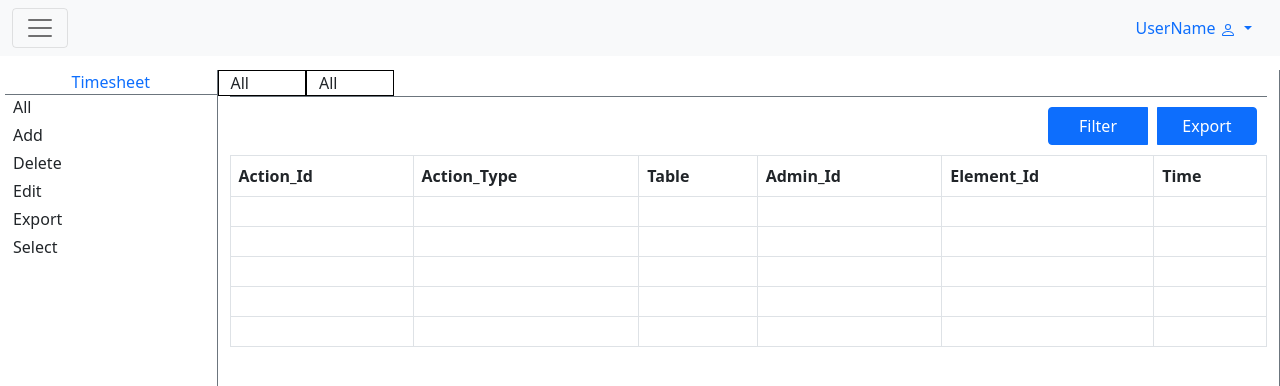
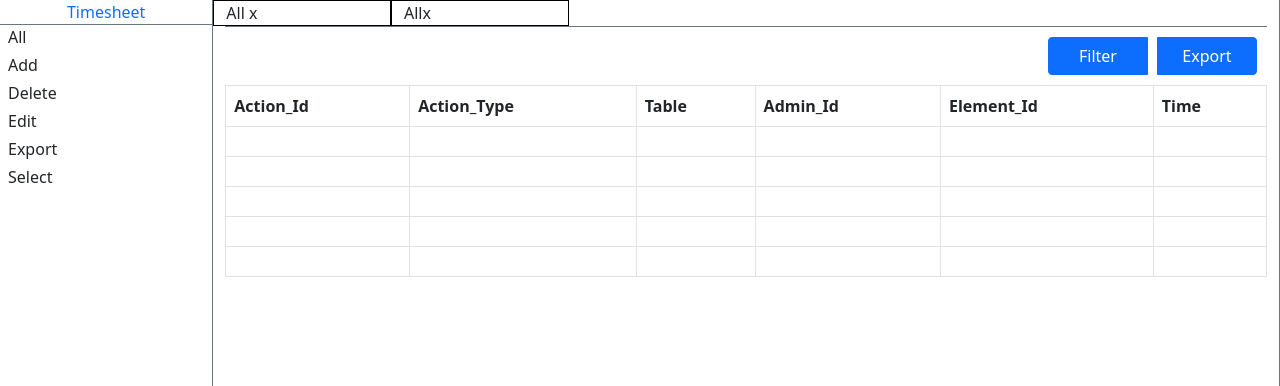
Before and after one commit to linhaohe/cs326-final-copycat, a plain HTML site: page page_skeleton/timesheet.html in a window 1280 px wide. Both pictures are taken after a click on the element "All". Shown: the top 386 px of the page. Drawn offline with nearby package versions, Linux system fonts and the light colour scheme.

Commit message:
Merge from main into Milestone1MD

```diff
--- a/page_skeleton/timesheet.html
+++ b/page_skeleton/timesheet.html
@@ -5,61 +5,10 @@
             <meta name="viewport" content="width=device-width, initial-scale=1.0">
             <link href="https://cdn.jsdelivr.net/npm/bootstrap@5.1.3/dist/css/bootstrap.min.css" rel="stylesheet" integrity="sha384-1BmE4kWBq78iYhFldvKuhfTAU6auU8tT94WrHftjDbrCEXSU1oBoqyl2QvZ6jIW3" crossorigin="anonymous">
             <link rel="stylesheet" href="./timesheet.css">
-        <link rel="stylesheet" href="./header.css">
-        <script src="./header.js" defer></script>
         </head>
 
         <!-- <object style="width: 100%; height: auto;" type="text/html" data="header.html"></object> -->
         <body class="">
-        <!-- Header -->
-        <div>
-            <!-- navbar -->
-            <nav class="navbar navbar-light bg-light fixed-top" id="mainNav">
-                <div class="container-fluid">
-                    <button class="navbar-toggler" type="button" id="mainSidebarButton" data-toggle="collapse" data-target="#navbarToggleExternalContent" aria-controls="navbarToggleExternalContent" aria-expanded="false" aria-label="Toggle navigation">
-                        <span class="navbar-toggler-icon"></span>
-                    </button>
-                    <div class="navbar-header"></div>
-                    <div class="nav navbar-header navbar-profile">
-                        <div class="nav-item dropdown pull-right">
-                            <a class="nav-link dropdown-toggle" href="#" id="navbarDropdownMenuLink" role="button" data-toggle="dropdown" aria-haspopup="true" aria-expanded="false">
-                                UserName
-                                <svg xmlns="http://www.w3.org/2000/svg" width="16" height="16" fill="currentColor" class="bi bi-person" viewBox="0 0 16 16">
-                                    <path d="M8 8a3 3 0 1 0 0-6 3 3 0 0 0 0 6zm2-3a2 2 0 1 1-4 0 2 2 0 0 1 4 0zm4 8c0 1-1 1-1 1H3s-1 0-1-1 1-4 6-4 6 3 6 4zm-1-.004c-.001-.246-.154-.986-.832-1.664C11.516 10.68 10.289 10 8 10c-2.29 0-3.516.68-4.168 1.332-.678.678-.83 1.418-.832 1.664h10z"/>
-                                </svg>
-                            </a>
-                            <div class="dropdown-menu dropdown-menu-right" aria-labelledby="navbarDropdownMenuLink">
-                                <a class="dropdown-item" href="#">Profile</a>
-                                <div class="dropdown-divider"></div>
-                                <a class="dropdown-item" href="#">Logout</a>
-                            </div>
-                        </div>
-                    </div>
-                </div>
-            </nav>
-            <!-- End navbar -->
-
-            <!-- Side bar -->
-            <nav class="navbar navbar-inverse fixed-top" id="sidebar-wrapper" role="navigation">
-                <ul class="nav sidebar-nav mainSideBar">
-                    <div class="sidebar-header">
-                        <div class="sidebar-brand">
-                            <a href="./dashboard.html">App</a>
-                        </div>
-                    </div>
-                    <li><a href="./dashboard.html">Dashboard</a></li>
-                    <li><a href="./timesheet.html">Timesheets</a></li>
-                    <li><a href="./table.html">Tables</a></li>
-                    <li><a href="./setting.html">Setting</a></li>
-                </ul>
-                <ul id="logout_sidebar_button" class="nav sidebar-nav">
-                    <li><a href="#">Logout</a></li>
-                </ul>
-            </nav>
-            <!-- End Side bar -->
-        </div>
-        <!-- End Header -->
-
             <div class= "box">
                 <div class="container-fluid h-100">
                     <div class = "row h-100 px-0">
@@ -93,8 +42,9 @@
                             <div class = "contatiner h-100">
                                 <div class = "col border-bottom border-secondary">
                                     <div id="tab-section" class="row mb-0">
-                                    <div class="tab col-md-1">
+                                        <div class="tab col-md-2">
                                             All
+                                            <span class="close-tab">x</span>
                                         </div>
                                     </div>
                                 </div>
@@ -231,10 +181,6 @@
                     </div>
                 </div>
             <div>
-            <!-- <div class="tab col-md-1">
-                All
-            </div>
-            <div class="tab col-md-1">Delete</div> -->
             <!-- TAB -->
             <script type="text/javascript" defer>
                 function createTab(tagName) {
@@ -243,12 +189,17 @@
                     all.onclick = function() {
                         const comp = document.createElement("div");
                         comp.classList.add("tab");
-                    comp.classList.add("col-md-1");
+                        comp.classList.add("col-md-2");
 
                         const name = tagName.split('');
                         name[0] = name[0].toUpperCase();
                         const text = document.createTextNode(name.join(''));
                         comp.appendChild(text);
+
+                        const cancel = document.createElement("span");
+                        cancel.classList.add("close-tab");
+                        cancel.appendChild(document.createTextNode("x"));
+                        comp.appendChild(cancel);
 
                         ts.appendChild(comp);
                     }
@@ -262,7 +213,7 @@
                 createTab("select");
             </script>
             <!-- END TAB -->
-
+            <!-- <span class="close">&times;</span> -->
             <!-- MODAL  -->
             <script type="text/javascript" defer>
                 // Get the modal
@@ -299,12 +250,6 @@
                 }
             </script>
             <!-- END MODAL -->
-
-        <!-- Bootstrap JavaScript -->
-        <!-- jQuery first, then Popper.js, then Bootstrap JS -->
-        <script src="https://code.jquery.com/jquery-3.4.1.slim.min.js" integrity="sha384-J6qa4849blE2+poT4WnyKhv5vZF5SrPo0iEjwBvKU7imGFAV0wwj1yYfoRSJoZ+n" crossorigin="anonymous"></script>
-        <script src="https://cdn.jsdelivr.net/npm/popper.js@1.16.0/dist/umd/popper.min.js" integrity="sha384-Q6E9RHvbIyZFJoft+2mJbHaEWldlvI9IOYy5n3zV9zzTtmI3UksdQRVvoxMfooAo" crossorigin="anonymous"></script>
-        <script src="https://cdn.jsdelivr.net/npm/bootstrap@4.4.1/dist/js/bootstrap.min.js" integrity="sha384-wfSDF2E50Y2D1uUdj0O3uMBJnjuUD4Ih7YwaYd1iqfktj0Uod8GCExl3Og8ifwB6" crossorigin="anonymous"></script>
         </body>
     </html>
 
```
Lines whose indentation alone changed are shown as unchanged.
